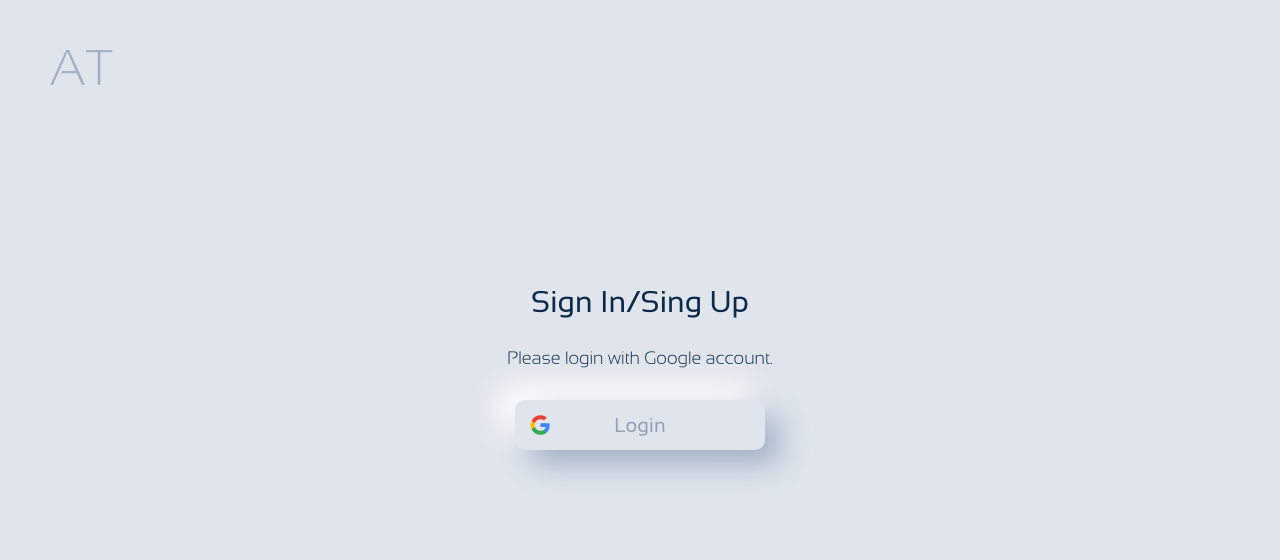
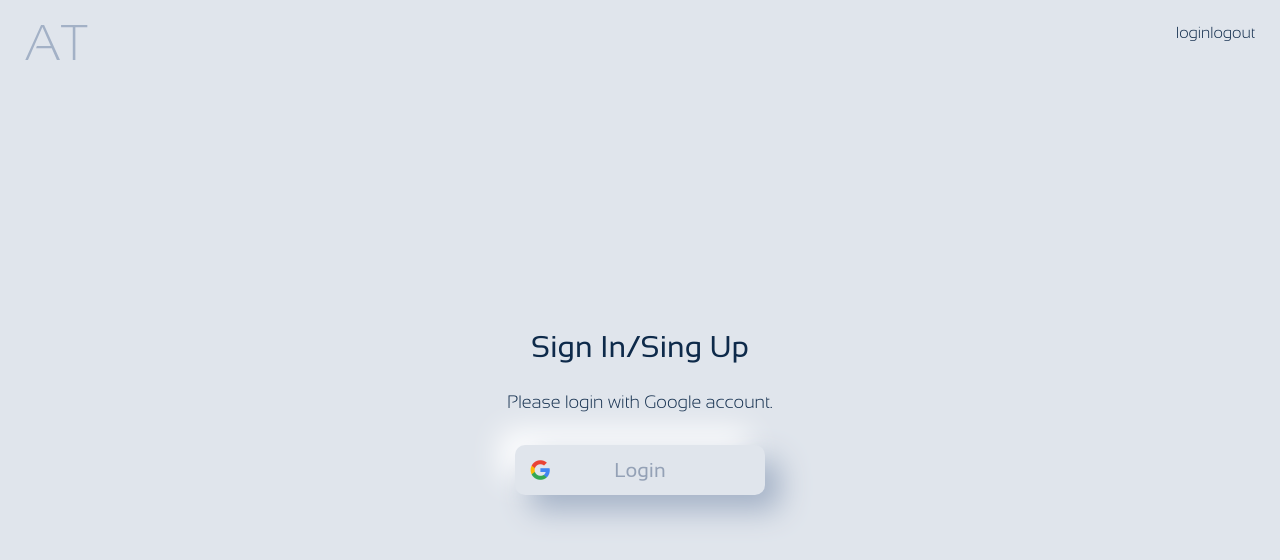
Before and after one commit to AkifumiSato/at-front, a React app: page /login in a window 1280 px wide. Shown: the top 560 px of the page. Built offline with nearby package versions, Linux system fonts and the light colour scheme; no server answers.

Commit message:
fix layout

```diff
--- a/src/components/atoms/Logo.tsx
+++ b/src/components/atoms/Logo.tsx
@@ -5,7 +5,12 @@ import { Link } from 'react-router-dom'
 import url from '../../config/url'
 
 const Logo: React.FC = () => (
-  <Link to={url.dashboard.root}>
+  <Link
+    to={url.dashboard.root}
+    css={css`
+      display: block;
+    `}
+  >
     <img
       src="/assets/images/logo.svg"
       alt="AT"
--- a/src/components/organisms/Layout.tsx
+++ /dev/null
@@ -1,26 +0,0 @@
-/** @jsx jsx */
-import * as React from 'react'
-import { css, jsx } from '@emotion/core'
-import Logo from '../atoms/Logo'
-
-const Layout: React.FC = ({ children }) => (
-  <div
-    css={css`
-      min-height: 100vh;
-      min-width: 100vw;
-      box-sizing: border-box;
-      padding: 50px;
-    `}
-  >
-    <Logo />
-    <div
-      css={css`
-        margin-top: 30px;
-      `}
-    >
-      {children}
-    </div>
-  </div>
-)
-
-export default Layout
--- /dev/null
+++ b/src/components/organisms/Layout/Layout.tsx
@@ -0,0 +1,46 @@
+/** @jsx jsx */
+import * as React from 'react'
+import { css, jsx } from '@emotion/core'
+import { Link } from 'react-router-dom'
+import url from '../../../config/url'
+import Logo from '../../atoms/Logo'
+
+type Props = {
+  onLogoutClick: () => void
+}
+
+const Layout: React.FC<Props> = ({ onLogoutClick, children }) => (
+  <>
+    <div
+      css={css`
+        display: flex;
+        justify-content: space-between;
+        position: fixed;
+        top: 0;
+        width: 100vw;
+        padding: 25px;
+      `}
+    >
+      <Logo />
+      <div>
+        <Link to={url.login}>login</Link>
+        <button onClick={onLogoutClick}>logout</button>
+      </div>
+    </div>
+    <div
+      css={css`
+        display: flex;
+        align-items: center;
+        justify-content: center;
+        min-height: 100vh;
+        min-width: 100vw;
+        box-sizing: border-box;
+        padding: 75px 50px 50px;
+      `}
+    >
+      <div>{children}</div>
+    </div>
+  </>
+)
+
+export default Layout
--- /dev/null
+++ b/src/components/organisms/Layout/index.tsx
@@ -0,0 +1,21 @@
+import * as React from 'react'
+import { Redirect } from 'react-router-dom'
+import url from '../../../config/url'
+import { logout } from '../../../lib/api/firebase'
+import Layout from './Layout'
+
+const LayoutContainer: React.FC = ({ children }) => {
+  const [isLogout, setIsLogout] = React.useState(false)
+
+  const onLogoutClick = React.useCallback(() => {
+    logout()
+      .then(() => setIsLogout(true))
+      .catch((e) => console.log(e))
+  }, [])
+
+  if (isLogout) return <Redirect to={url.login} />
+
+  return <Layout onLogoutClick={onLogoutClick}>{children}</Layout>
+}
+
+export default LayoutContainer
--- a/src/components/pages/Dashboard.tsx
+++ b/src/components/pages/Dashboard.tsx
@@ -1,21 +1,8 @@
 import * as React from 'react'
-import { Redirect } from 'react-router-dom'
-import url from '../../config/url'
-import { logout } from '../../lib/api/firebase'
 import Dashboard from '../templates/Dashboard'
 
 const DashboardPage: React.FC = () => {
-  const [isLogout, setIsLogout] = React.useState(false)
-
-  const onLogoutClick = React.useCallback(() => {
-    logout()
-      .then(() => setIsLogout(true))
-      .catch((e) => console.log(e))
-  }, [])
-
-  if (isLogout) return <Redirect to={url.login} />
-
-  return <Dashboard onLogoutClick={onLogoutClick} />
+  return <Dashboard />
 }
 
 export default DashboardPage
--- a/src/components/templates/Dashboard.tsx
+++ b/src/components/templates/Dashboard.tsx
@@ -1,24 +1,18 @@
 /** @jsx jsx */
 import * as React from 'react'
 import { css, jsx } from '@emotion/core'
-import { Link } from 'react-router-dom'
-import url from '../../config/url'
 import Button from '../atoms/Button'
 import Clock from '../atoms/Clock'
 import Layout from '../organisms/Layout'
 
-type Props = {
-  onLogoutClick: () => void
-}
-
-const Dashboard: React.FC<Props> = ({ onLogoutClick }) => (
+const Dashboard: React.FC = () => (
   <Layout>
     <div
       css={css`
-        margin-top: 30px;
         display: flex;
         justify-content: center;
-      `}
+src/components/templates/Login.tsx:12:4
+src/components/templates/Login.tsx:12:4`}
     >
       <Clock />
     </div>
@@ -26,35 +20,12 @@ const Dashboard: React.FC<Props> = ({ onLogoutClick }) => (
       css={css`
         display: flex;
         justify-content: center;
+        margin-top: 75px;
       `}
     >
-      <div
-        css={css`
-          margin-top: 90px;
-          display: grid;
-          grid-template-columns: repeat(3, 200px);
-          grid-column-gap: 100px;
-        `}
-      >
-        <Button strong={true}>enter</Button>
-        <Button strong={true}>leave</Button>
-        <Button>list</Button>
-      </div>
-    </div>
-    <div
-      css={css`
-        padding: 32px;
-        font-size: 24px;
-        font-weight: bold;
-      `}
-    >
-      Dashboard
-    </div>
-    <div>
-      <Link to={url.login}>login</Link>
-    </div>
-    <div>
-      <button onClick={onLogoutClick}>logout</button>
+      <Button strong={true} width="200px">
+        enter
+      </Button>
     </div>
   </Layout>
 )
--- a/src/components/templates/Login.tsx
+++ b/src/components/templates/Login.tsx
@@ -13,7 +13,6 @@ const Login: React.FC<Props> = ({ onLoginClick }) => (
     <div
       css={css`
         font-size: 24px;
-        margin-top: 200px;
         display: flex;
         justify-content: center;
       `}
```
